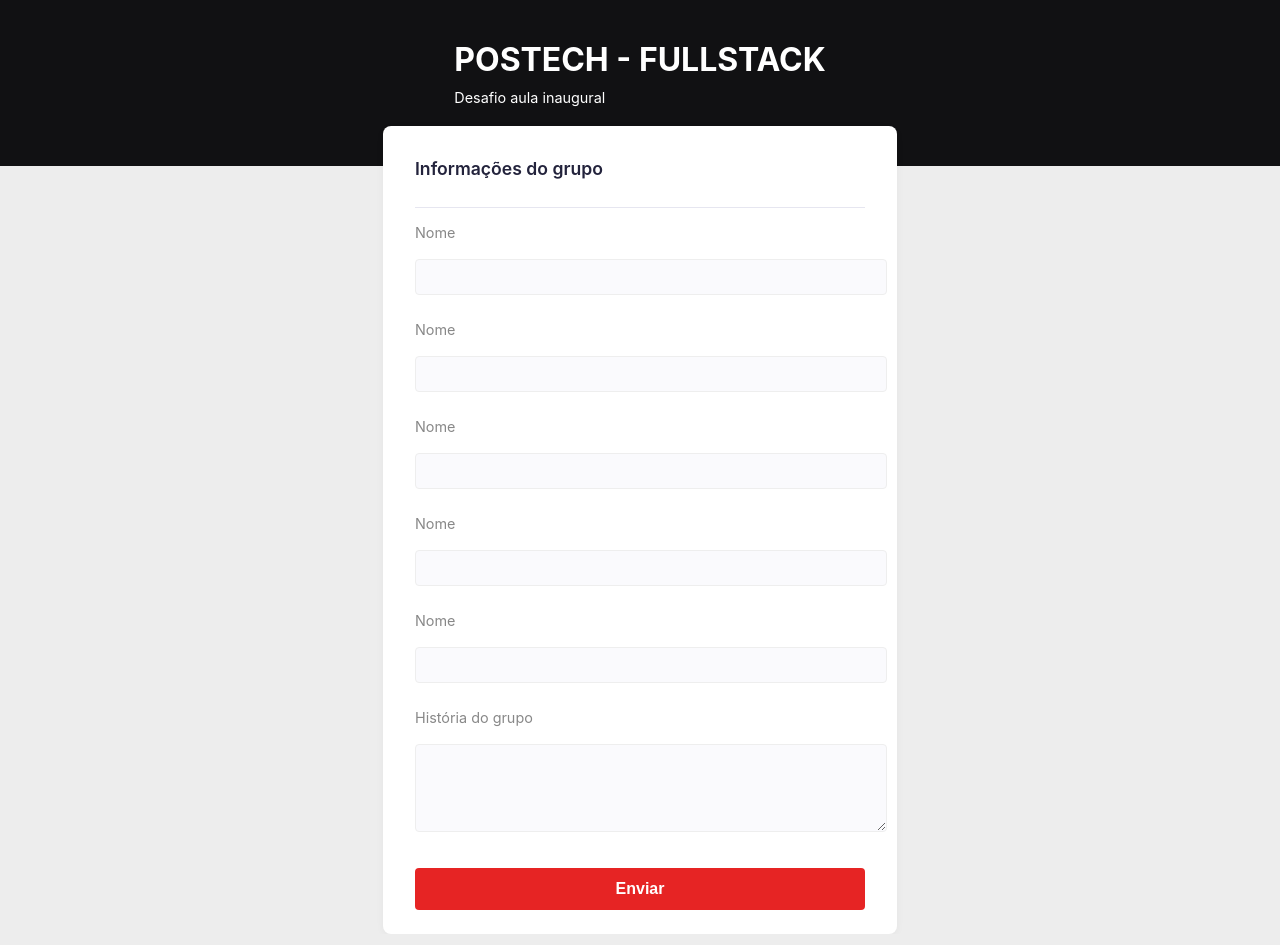
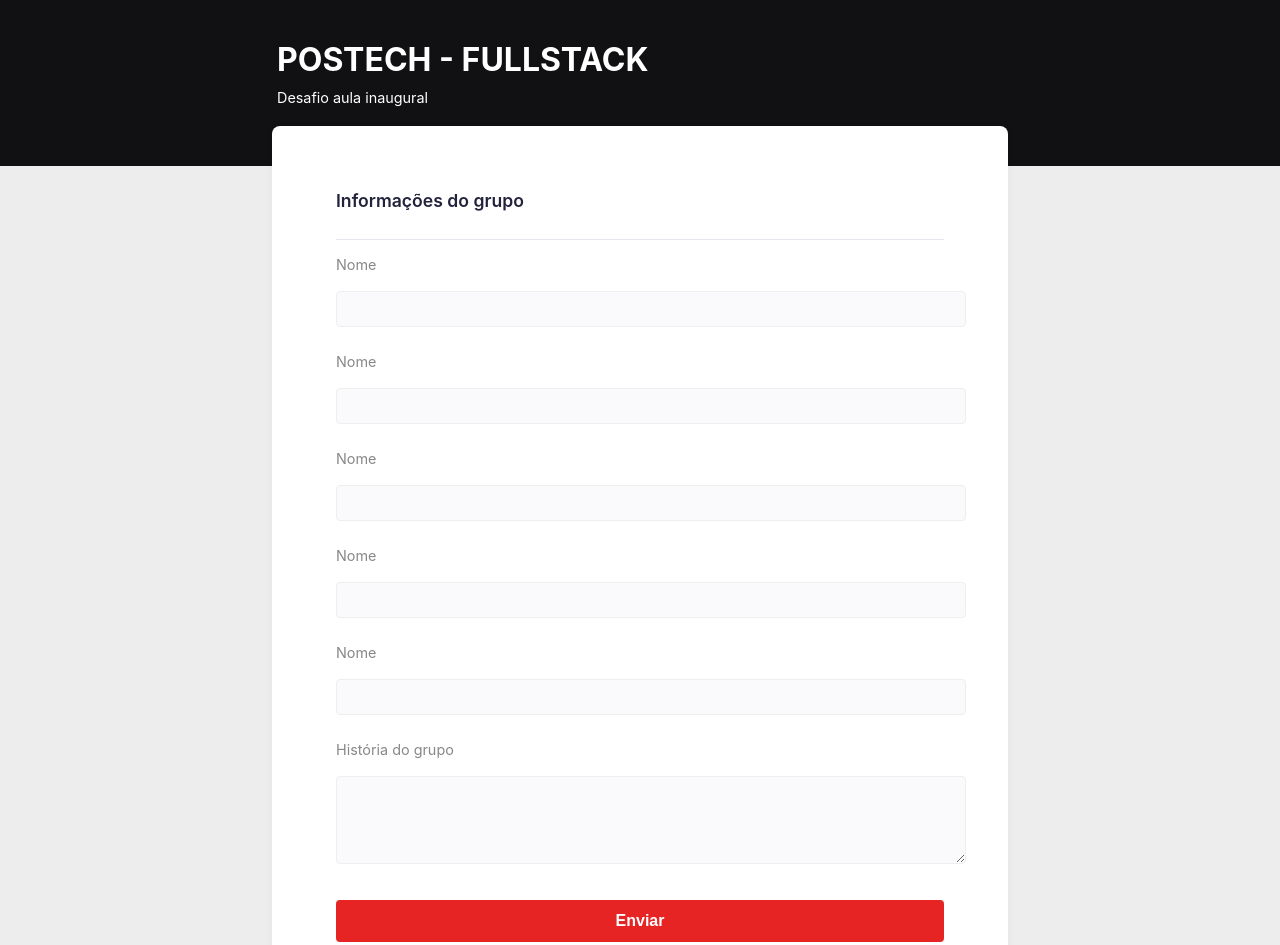
Before and after one commit to victorprimbuchele/desafio-1, a plain HTML site: page index.html in a window 1280 px wide. Shown: the top 945 px of the page. Drawn offline with Linux system fonts and the light colour scheme.

Commit message:
style: ajustar estilos da seção de título e do formulário, aumentando largura e padding

```diff
--- a/styles.css
+++ b/styles.css
@@ -15,6 +15,7 @@ body {
 
     }
     .title-section {
+      min-width: 726px;
       width: fit-content;
       display: flex;
       flex-direction: column;
@@ -34,11 +35,11 @@ body {
     }
     .form-container {
       background: #fff;
-      max-width: 450px;
+      max-width: 608px;
       margin: -40px auto 0 auto;
       border-radius: 8px;
       box-shadow: 0 2px 8px rgba(0,0,0,0.04);
-      padding: 32px 32px 24px 32px;
+      padding: 64px 64px 40px 64px;
       display: flex;
       flex-direction: column;
       gap: 16px;
@@ -63,7 +64,7 @@ body {
       font-size: 1rem;
       margin-bottom: 10px;
       background: #fafafd;
-      color: #23233c;
+      color: #4E4958;
     }
     .form-textarea {
       min-height: 70px;
```
